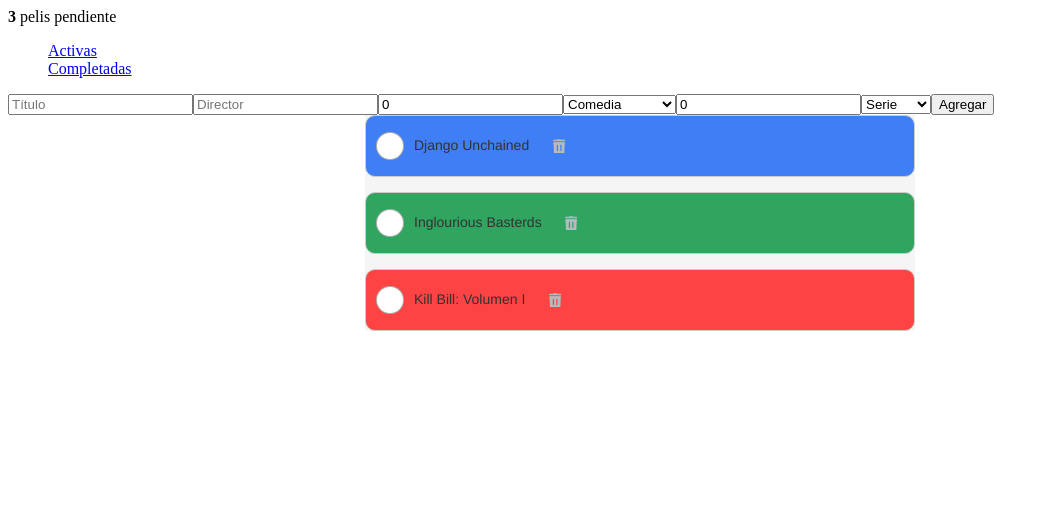
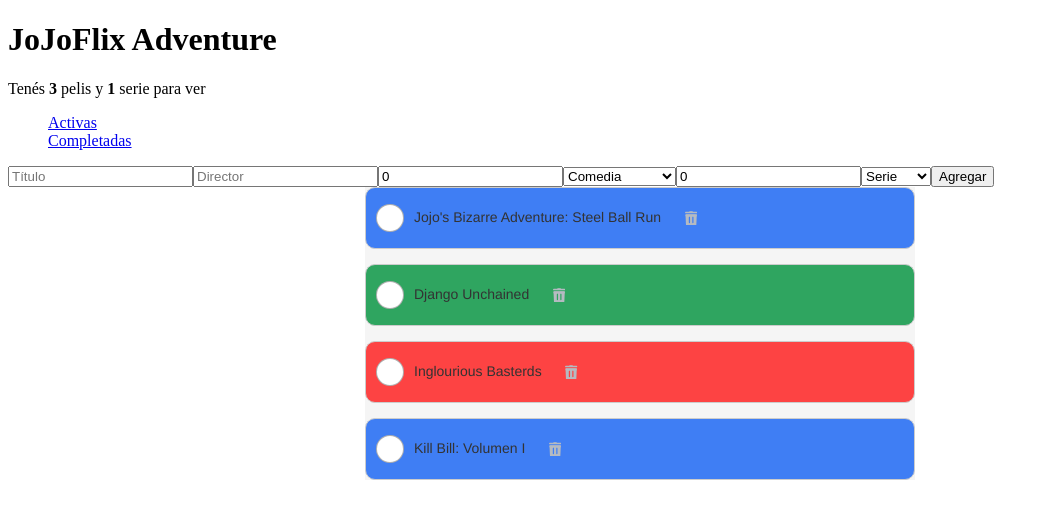
Before and after one commit to shodrig0/PWA-TP1, a React (Vite) app in the folder primer-tp/: page / in a window 1280 px wide. Shown: the top 518 px of the page, without its empty margins (0-1049 px from the left). Built offline with nearby package versions, Linux system fonts and the light colour scheme.

Commit message:
fix filters btns

```diff
--- a/primer-tp/src/components/Buttons/Button_Filtros/Filtro_Vista.tsx
+++ b/primer-tp/src/components/Buttons/Button_Filtros/FiltroVista.tsx
@@ -7,7 +7,7 @@ interface Props {
     filtroSeleccionado: ValoresFiltros
 }
 
-export const Filtro: React.FC<Props> = ({ filtroSeleccionado, onFiltroChange }) => {
+const FiltroVista: React.FC<Props> = ({ filtroSeleccionado, onFiltroChange }) => {
     return (
         <ul className="">
             {
@@ -31,3 +31,5 @@ export const Filtro: React.FC<Props> = ({ filtroSeleccionado, onFiltroChange })
         </ul>
     )
 }
+
+export default FiltroVista
--- a/primer-tp/src/components/Header_Footer/Header/Header.tsx
+++ b/primer-tp/src/components/Header_Footer/Header/Header.tsx
@@ -1,4 +1,4 @@
-import { Filtro } from "../../Buttons/Button_Filtros/Filtro_Vista"
+import FiltroVista from "../../Buttons/Button_Filtros/FiltroVista"
 import { Item, ValoresFiltros } from "../../../utils/types"
 import Formulario from "../../Formularios/Formulario"
 import ButtonDelete from "../../Buttons/Button_Delete/ButtonDelete"
@@ -11,6 +11,8 @@ interface Props {
     onClearCompleted: () => void
     handleFilterChange: (filtro: ValoresFiltros) => void
     agregarItem: (item: Item) => void
+    pelis: Item[]
+    // tipoSeleccionado: 'pelicula' | 'serie' // RECORDAR LO DEL HANDLE TAMBIÉN ESTÁ EN FILTROVISTA
 }
 
 const Header: React.FC<Props> = ({
@@ -19,20 +21,26 @@ const Header: React.FC<Props> = ({
     filtroSeleccionado,
     handleFilterChange,
     onClearCompleted,
-    agregarItem
+    agregarItem,
+    pelis,
+    // tipoSeleccionado
 }) => {
 
-    const countListaCompletada = contadorActivo === 1
-    const countMsj = countListaCompletada ? 'peli' : 'pelis'
+    const peliculasPendientes = pelis.filter(peli => peli.tipo === 'Pelicula' && !peli.vista).length
+    const seriesPendientes = pelis.filter(peli => peli.tipo === 'Serie' && !peli.vista).length
+
     return (
         <>
-            <header className="">
-                <span className="">
-                    <strong>{contadorActivo}</strong> {countMsj} pendiente{!countMsj && 's'}
-                </span>
-                <Filtro
+            <header>
+                {contadorActivo > 0 ? (
+                    <span>
+                        Tenés <strong>{peliculasPendientes}</strong> {peliculasPendientes === 1 ? 'peli' : 'pelis'} y{' '}
+                        <strong>{seriesPendientes}</strong> {seriesPendientes === 1 ? 'serie' : 'series'} para ver
+                    </span>) : (<span>No hay nada para ver</span>)}
+                <FiltroVista
                     filtroSeleccionado={filtroSeleccionado}
                     onFiltroChange={handleFilterChange}
+                // tipoContenido={tipoSeleccionado}
                 />
             </header>
 
--- a/primer-tp/src/components/Titulo/Titulo.tsx
+++ b/primer-tp/src/components/Titulo/Titulo.tsx
@@ -0,0 +1,8 @@
+const Titulo = () => {
+    return (
+        < h1 > JoJoFlix Adventure</h1 >
+    )
+
+}
+
+export default Titulo
--- a/primer-tp/src/pages/Home/Home.tsx
+++ b/primer-tp/src/pages/Home/Home.tsx
@@ -4,36 +4,47 @@ import { Item, ItemId, ValoresFiltros, type Item as ItemType } from "../../utils
 import { ESTADO_PELIS } from "../../utils/consts"
 import Header from "../../components/Header_Footer/Header/Header"
 import styles from "./Home.module.css"
+import Titulo from "../../components/Titulo/Titulo"
 
 const mockPeliculas = [
     {
         id: '1',
+        title: "Jojo's Bizarre Adventure: Steel Ball Run",
+        director: 'Hirohiko Araki',
+        anio: 2004,
+        genero: 'Acción',
+        rating: 10,
+        tipo: 'Serie',
+        vista: false
+    },
+    {
+        id: '2',
         title: 'Django Unchained',
         director: 'Quentin Tarantino',
         anio: 2012,
         genero: 'Acción',
         rating: 8.5,
-        tipo: 'Película',
+        tipo: 'Pelicula',
         vista: false
     },
     {
-        id: '2',
+        id: '3',
         title: 'Inglourious Basterds',
         director: 'Quentin Tarantino',
         anio: 2009,
         genero: 'Acción',
         rating: 8.4,
-        tipo: 'Película',
+        tipo: 'Pelicula',
         vista: false
     },
     {
-        id: '3',
+        id: '4',
         title: 'Kill Bill: Volumen I',
         director: 'Quentin Tarantino',
         anio: 2003,
         genero: 'Acción',
         rating: 8.2,
-        tipo: 'Película',
+        tipo: 'Pelicula',
         vista: false
     }
 ]
@@ -42,23 +53,11 @@ const Home = () => {
     const [pelis, setPelis] = useState(mockPeliculas)
     const [filtroSeleccionado, setFiltroSeleccionado] = useState<ValoresFiltros>(ESTADO_PELIS.ACTIVE)
 
+
     const handleRemover = ({ id }: ItemId): void => {
         const nuevasPelis = pelis.filter(peli => peli.id !== id)
         setPelis(nuevasPelis)
     }
-
-    // const handleCompletado = ({ id, vista }: { id: ItemId, vista: ItemVista }): void => {
-    //     const nuevaPelis = pelis.map(peli => {
-    //         if (id) {
-    //             return {
-    //                 ...peli,
-    //                 vista
-    //             }
-    //         }
-    //         return peli
-    //     })
-    //     setPelis(nuevaPelis)
-    // }
 
     const handleCompletado = ({ id, vista }: Pick<ItemType, 'id' | 'vista'>): void => {
         const nuevaPelis = pelis.map(peli => {
@@ -93,8 +92,6 @@ const Home = () => {
         return peli
     })
 
-    console.log(pelisFiltradas)
-
     const handleDuplicateTitle = (item: Item): void => {
         const titulo = item.title.trim().toLowerCase()
 
@@ -118,16 +115,24 @@ const Home = () => {
         setPelis([...pelis, nuevaPeli])
     }
 
+    const onClearCompleted = (): void => {
+        const borrarPelisVistas = pelis.filter(peli => !peli.vista)
+        setPelis(borrarPelisVistas)
+    }
+
     return (
         <>
+            <Titulo />
             <Header
                 contadorActivo={contadorActivo}
                 contadorCompleto={contadorCompleto}
                 filtroSeleccionado={filtroSeleccionado}
                 handleFilterChange={handleFilterChange}
-                onClearCompleted={() => { }}
+                onClearCompleted={onClearCompleted}
                 agregarItem={handleDuplicateTitle}
+                pelis={pelis}
             />
+
             <div className={styles.container}>
                 <Items
                     onCheckCompleted={handleCompletado}
--- a/primer-tp/src/utils/consts.ts
+++ b/primer-tp/src/utils/consts.ts
@@ -2,6 +2,12 @@ export const ESTADO_PELIS = {
     ACTIVE: 'active',
     COMPLETED: 'completed'
 } as const
+
+export const TIPO_CONTENIDO = {
+    PELICULA: 'pelicula',
+    SERIE: 'serie'
+} as const
+
 
 export const ESTADO_BTNS = {
     [ESTADO_PELIS.ACTIVE]: {
```
Also changed, not shown: primer-tp/src/components/Items/Items.tsx (+5 -4 lines).
